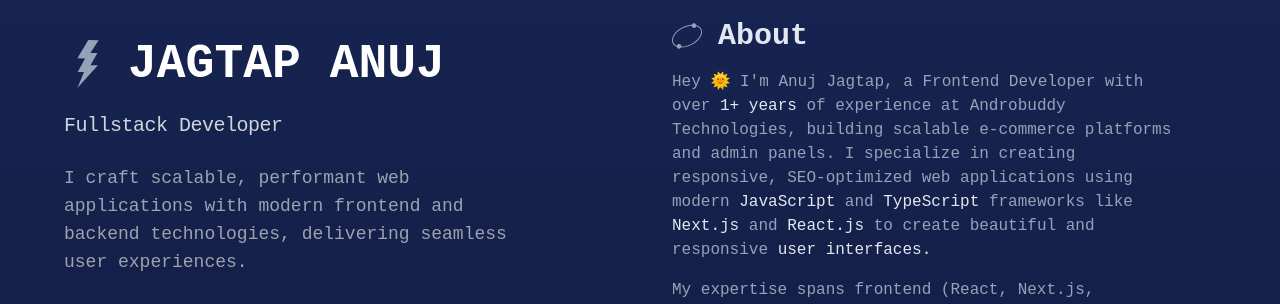
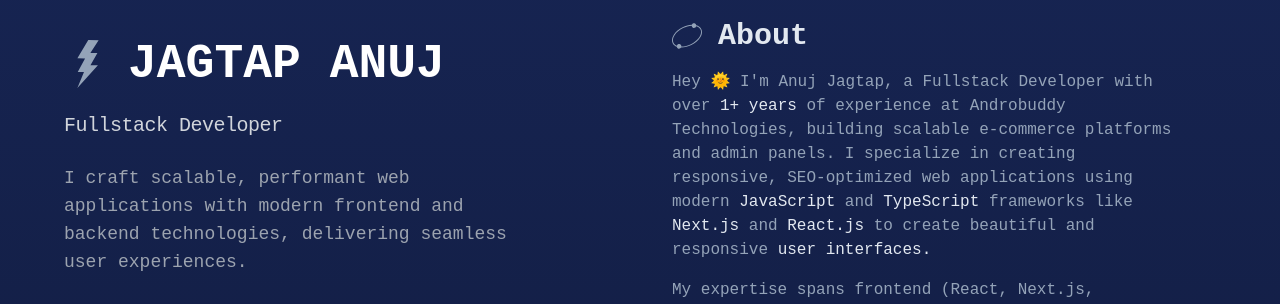
Before and after one commit to ianujjagtap/my-portfolio, a React (Vite) app: page / in a window 1280 px wide. Shown: the part 128-432 px from the top of the page. Built offline with nearby package versions, Linux system fonts and the light colour scheme.

Commit message:
chore: about information update

```diff
--- a/src/components/sections/information.jsx
+++ b/src/components/sections/information.jsx
@@ -19,7 +19,7 @@ export const Information = () => {
 							{" "}
 							🌞{" "}
 						</span>
-						I'm Anuj Jagtap, a Frontend Developer with over
+						I'm Anuj Jagtap, a Fullstack Developer with over
 						<span className="font-medium text-slate-200 hover:text-teal-300 focus-visible:text-teal-300">
 							{" "}
 							1+ years{" "}
```
